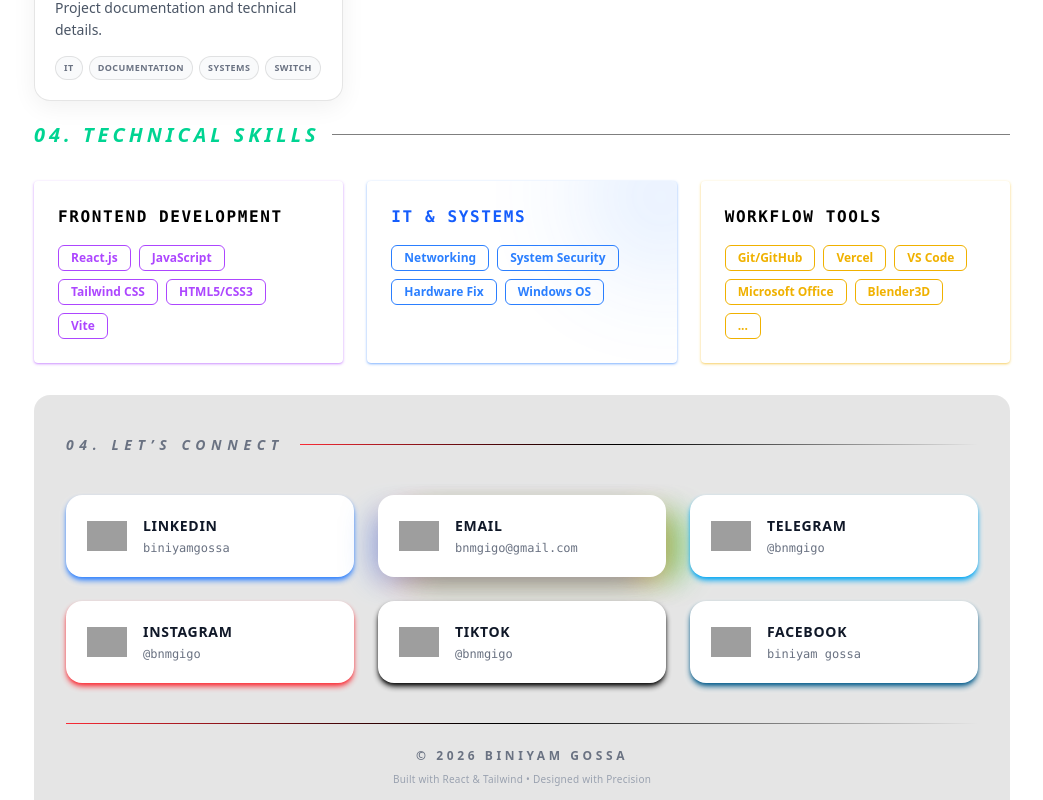
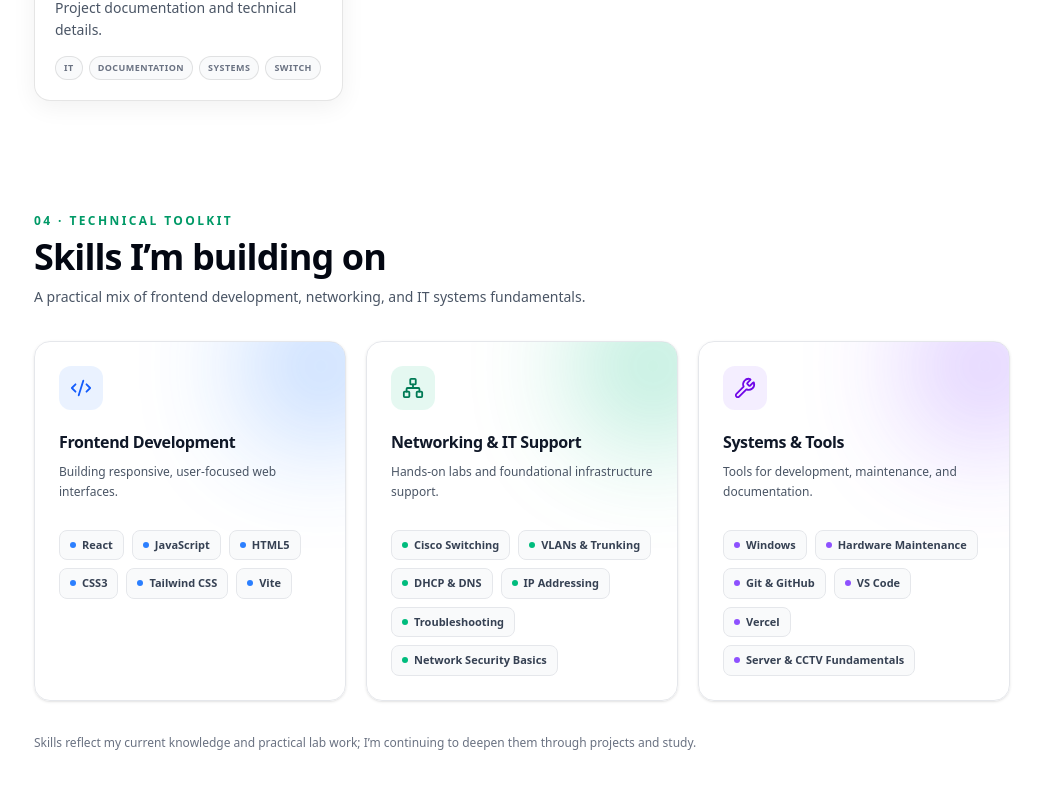
Before and after one commit to bnmgossa/biniyamgossa, a React (Vite) app: page / in a window 1280 px wide. Shown: the part 2460-3260 px from the top of the page, without its empty margins (118-1161 px from the left). Built offline with nearby package versions, Linux system fonts and the light colour scheme; grey boxes are pictures that could not be loaded.

Commit message:
Polish technical skills section and improve accessibility

```diff
--- a/src/components/sections/Skills.jsx
+++ b/src/components/sections/Skills.jsx
@@ -1,78 +1,86 @@
-import React from 'react';
+import React from "react";
+import { Code2, Network, Wrench } from "lucide-react";
 
-const Skills = () => {
 const categories = [
   {
     title: "Frontend Development",
-      color: "purple",
-      skills: ["React.js", "JavaScript", "Tailwind CSS", "HTML5/CSS3", "Vite"],
-      border:"purple-500",
-      shadow: "shadow-purple-500/50" // Added full class
+    description: "Building responsive, user-focused web interfaces.",
+    icon: Code2,
+    accent: "blue",
+    skills: ["React", "JavaScript", "HTML5", "CSS3", "Tailwind CSS", "Vite"],
   },
   {
-      title: "IT & Systems",
-      color: "blue",
-      skills: ["Networking", "System Security", "Hardware Fix", "Windows OS", ],
-      border:"blue-500",
-      shadow: "shadow-blue-500/50" // Added full class
+    title: "Networking & IT Support",
+    description: "Hands-on labs and foundational infrastructure support.",
+    icon: Network,
+    accent: "emerald",
+    skills: ["Cisco Switching", "VLANs & Trunking", "DHCP & DNS", "IP Addressing", "Troubleshooting", "Network Security Basics"],
   },
   {
-      title: "Workflow Tools",
-      color: "yellow",
-      skills: ["Git/GitHub", "Vercel", "VS Code", "Microsoft Office","Blender3D","..."],
-      border:"emerald-500",
-      shadow: "shadow-yellow-500/50" // Added full class
-    }
+    title: "Systems & Tools",
+    description: "Tools for development, maintenance, and documentation.",
+    icon: Wrench,
+    accent: "violet",
+    skills: ["Windows", "Hardware Maintenance", "Git & GitHub", "VS Code", "Vercel", "Server & CCTV Fundamentals"],
+  },
 ];
 
-  const textColors = {
-    purple: "text-purple-500",
-    blue: "text-blue-500",
-    yellow: "text-yellow-500",
+const accents = {
+  blue: {
+    icon: "bg-blue-500/10 text-blue-600 dark:text-blue-300",
+    border: "hover:border-blue-500/40",
+    dot: "bg-blue-500",
+  },
+  emerald: {
+    icon: "bg-emerald-500/10 text-emerald-700 dark:text-emerald-300",
+    border: "hover:border-emerald-500/40",
+    dot: "bg-emerald-500",
+  },
+  violet: {
+    icon: "bg-violet-500/10 text-violet-700 dark:text-violet-300",
+    border: "hover:border-violet-500/40",
+    dot: "bg-violet-500",
+  },
 };
 
-  return (
-    <section id="skills" className="space-y-4 md:space-y-8 -mt-19">
-
-      <div className="flex items-center gap-3">
-        <h2 className="text-xs md:text-xl font-black uppercase tracking-[0.2em] italic text-emerald-400">
-          04. Technical Skills
-        </h2>
-        <div className="h-[1px] bg-black/50 flex-grow" />
+const Skills = () => (
+  <section id="skills" className="scroll-mt-24 space-y-6 py-4 sm:space-y-8">
+    <div className="flex items-end justify-between gap-4">
+      <div>
+        <p className="text-xs font-black uppercase tracking-[0.2em] text-emerald-600 dark:text-emerald-400">04 · Technical toolkit</p>
+        <h2 className="mt-2 text-2xl font-black tracking-tight text-gray-950 dark:text-white sm:text-4xl">Skills I’m building on</h2>
+        <p className="mt-2 max-w-2xl text-sm leading-6 text-gray-600 dark:text-gray-400">A practical mix of frontend development, networking, and IT systems fundamentals.</p>
+      </div>
     </div>
 
-      <div className=" grid grid-cols-1 md:grid-cols-3 gap-4 md:gap-6">
-        {categories.map((cat) => (
-          <div
-            key={cat.title}
-            className={`relative p-5 md:p-6 rounded-sm bg-gradient-to-br from-${cat.color}-50/10 via-${cat.color}-100/20 to-${cat.color}-200/20
-              backdrop-blur-lg overflow-hidden group hover:scale-105 transition-transform duration-500 shadow-sm ${cat.shadow} hover:shadow-2xl`}
-          >
-            <div className={`absolute -top-10 -right-10 w-28 h-28 rounded-full opacity-40
-              bg-gradient-to-tr from-${cat.color}-400 via-${cat.color}-500 to-${cat.color}-600
-              blur-3xl group-hover:opacity-70 transition-all duration-500`} />
-
-            <h3 className={`text-sm md:text-base font-mono font-bold uppercase mb-4 text-${cat.color}-600 tracking-widest`}>
-              {cat.title}
-            </h3>
-
-            <div className="flex flex-wrap gap-2">
-              {cat.skills.map((skill) => (
-                <span
-                  key={skill}
-                  className={`px-3 py-1 rounded-md bg-gradient-to-r from-${cat.color}-300 to-${cat.color}-500
-                    border border-${cat.color}-600 ${textColors[cat.color]} font-semibold text-[10px] md:text-xs
-                    hover:from-${cat.color}-400 hover:to-${cat.color}-600 hover:scale-105 transition-all duration-300 cursor-default`}
-                >
+    <div className="grid grid-cols-1 gap-4 md:grid-cols-3 md:gap-5">
+      {categories.map((category) => {
+        const Icon = category.icon;
+        const accent = accents[category.accent];
+        return (
+          <article key={category.title} className={`group relative overflow-hidden rounded-2xl border border-gray-200 bg-white/80 p-5 shadow-sm transition duration-300 hover:-translate-y-1 hover:shadow-xl dark:border-white/10 dark:bg-white/[0.035] sm:p-6 ${accent.border}`}>
+            <div aria-hidden="true" className={`absolute -right-8 -top-8 h-28 w-28 rounded-full opacity-60 blur-3xl ${accent.dot}`} />
+            <div className="relative">
+              <div className={`mb-5 flex h-11 w-11 items-center justify-center rounded-xl ${accent.icon}`}>
+                <Icon size={22} aria-hidden="true" />
+              </div>
+              <h3 className="text-base font-extrabold tracking-tight text-gray-900 dark:text-white">{category.title}</h3>
+              <p className="mt-2 min-h-12 text-xs leading-5 text-gray-600 dark:text-gray-400">{category.description}</p>
+              <div className="mt-5 flex flex-wrap gap-2">
+                {category.skills.map((skill) => (
+                  <span key={skill} className="inline-flex items-center gap-1.5 rounded-lg border border-gray-200 bg-gray-50 px-2.5 py-1.5 text-[10px] font-semibold text-gray-700 dark:border-white/10 dark:bg-white/5 dark:text-gray-300 sm:text-[11px]">
+                    <span className={`h-1.5 w-1.5 rounded-full ${accent.dot}`} aria-hidden="true" />
                     {skill}
                   </span>
                 ))}
               </div>
             </div>
-        ))}
+          </article>
+        );
+      })}
     </div>
+    <p className="text-xs leading-5 text-gray-500 dark:text-gray-500">Skills reflect my current knowledge and practical lab work; I’m continuing to deepen them through projects and study.</p>
   </section>
 );
-};
 
 export default Skills;
```
Lines whose indentation alone changed are shown as unchanged.
